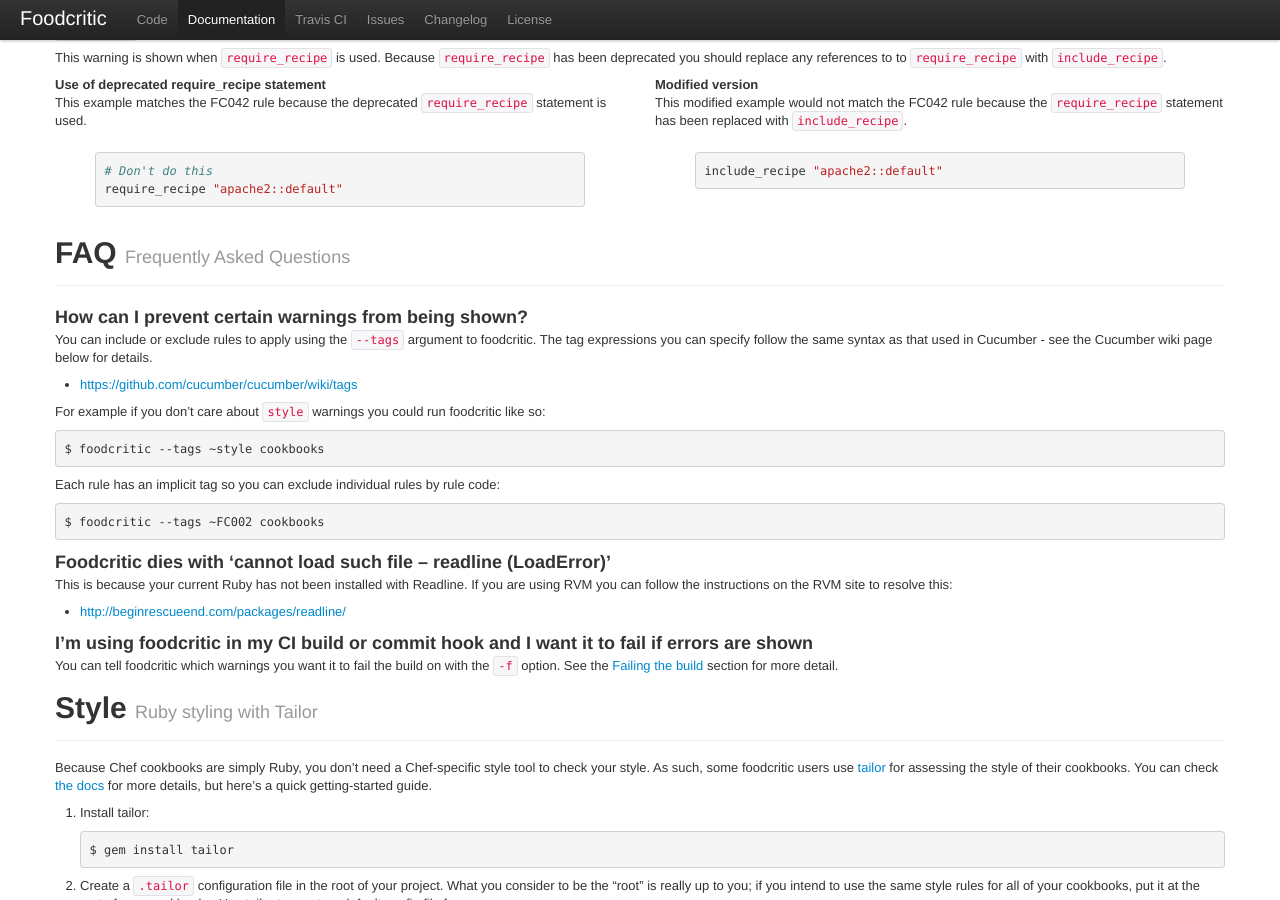
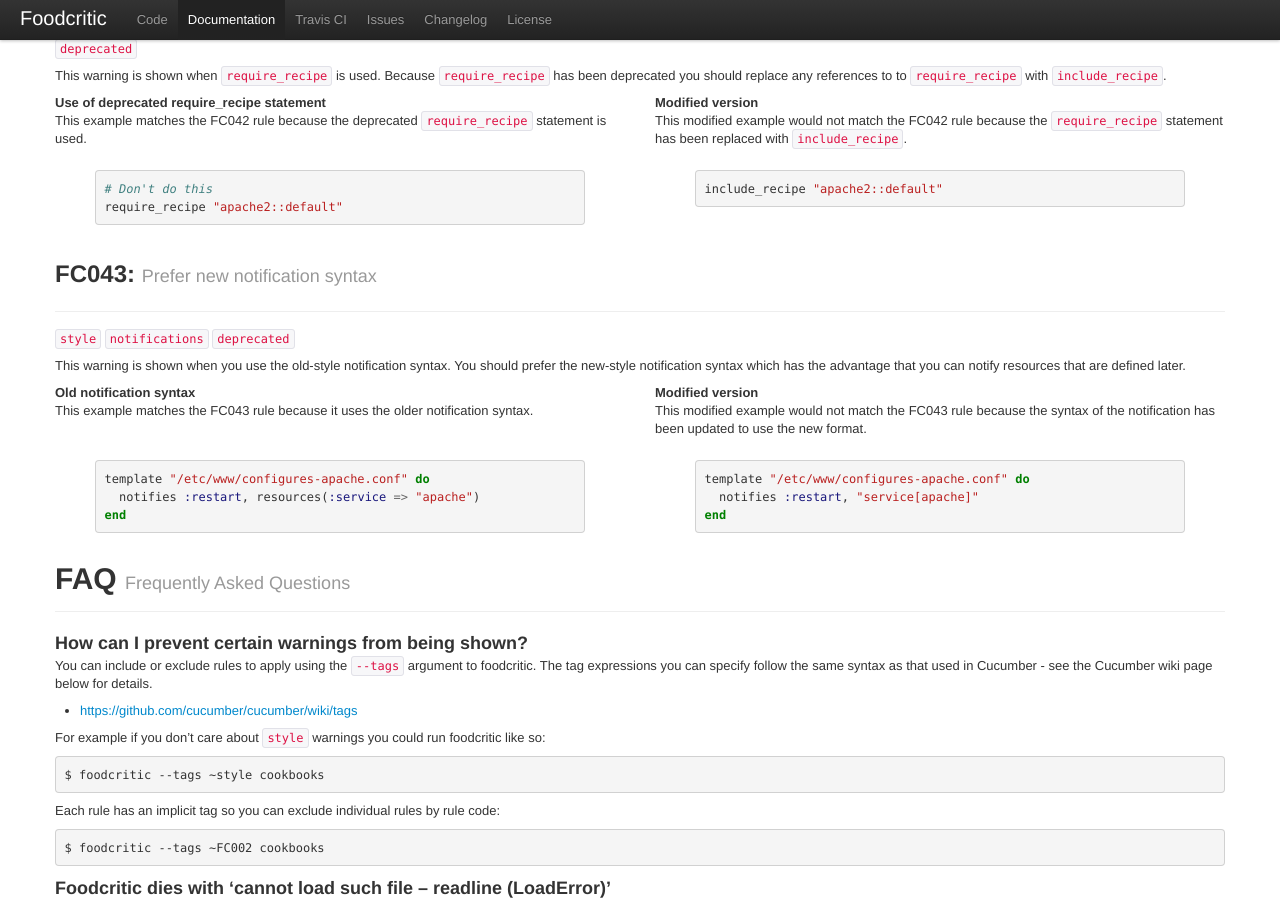
Before and after one commit to Foodcritic/foodcritic, a Jekyll site: the page built from index.html, in a window 1280 px wide and 900 px high, scrolled down 16315 px. Built offline with Jekyll 4.4.1, drawn with Linux system fonts in a browser that asks for light colours; some of the changed text lies outside the part shown.

Commit message:
FC043: Prefer new notification syntax.

```diff
--- a/index.html
+++ b/index.html
@@ -1150,6 +1150,33 @@
           `require_recipe` statement has been replaced with `include_recipe`.
         code: |
           include_recipe "apache2::default"
+  - code: FC043
+    name: Prefer new notification syntax
+    tags:
+      - style
+      - notifications
+      - deprecated
+    summary: |
+      This warning is shown when you use the old-style notification syntax. You
+      should prefer the new-style notification syntax which has the advantage
+      that you can notify resources that are defined later.
+    examples:
+      - title: Old notification syntax
+        text: |
+          This example matches the FC043 rule because it uses the older
+          notification syntax.
+        code: |
+          template "/etc/www/configures-apache.conf" do
+            notifies :restart, resources(:service => "apache")
+          end
+      - title: Modified version
+        text: |
+          This modified example would not match the FC043 rule because the
+          syntax of the notification has been updated to use the new format.
+        code: |
+          template "/etc/www/configures-apache.conf" do
+            notifies :restart, "service[apache]"
+          end
 
 api_methods:
   - name: attribute_access
```
